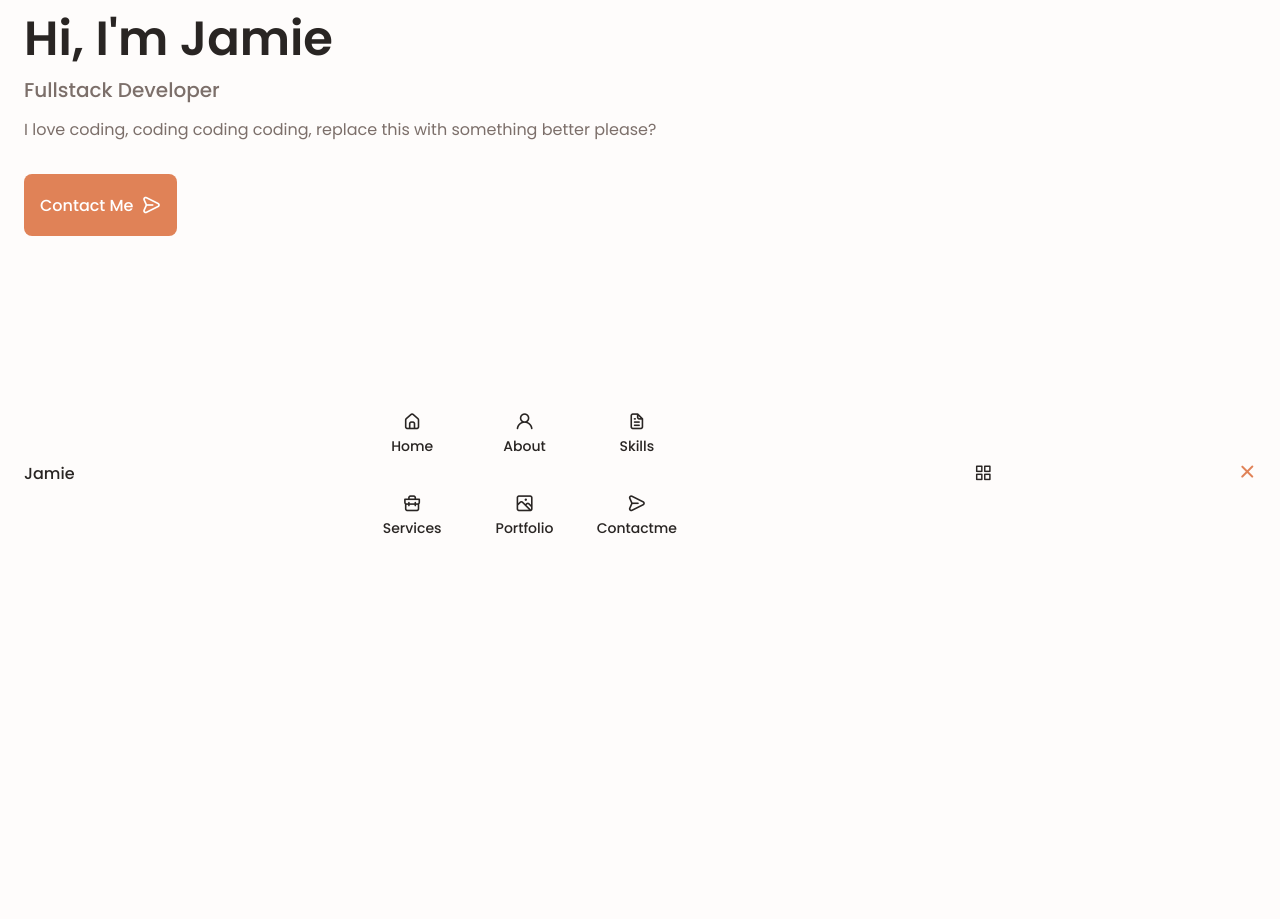
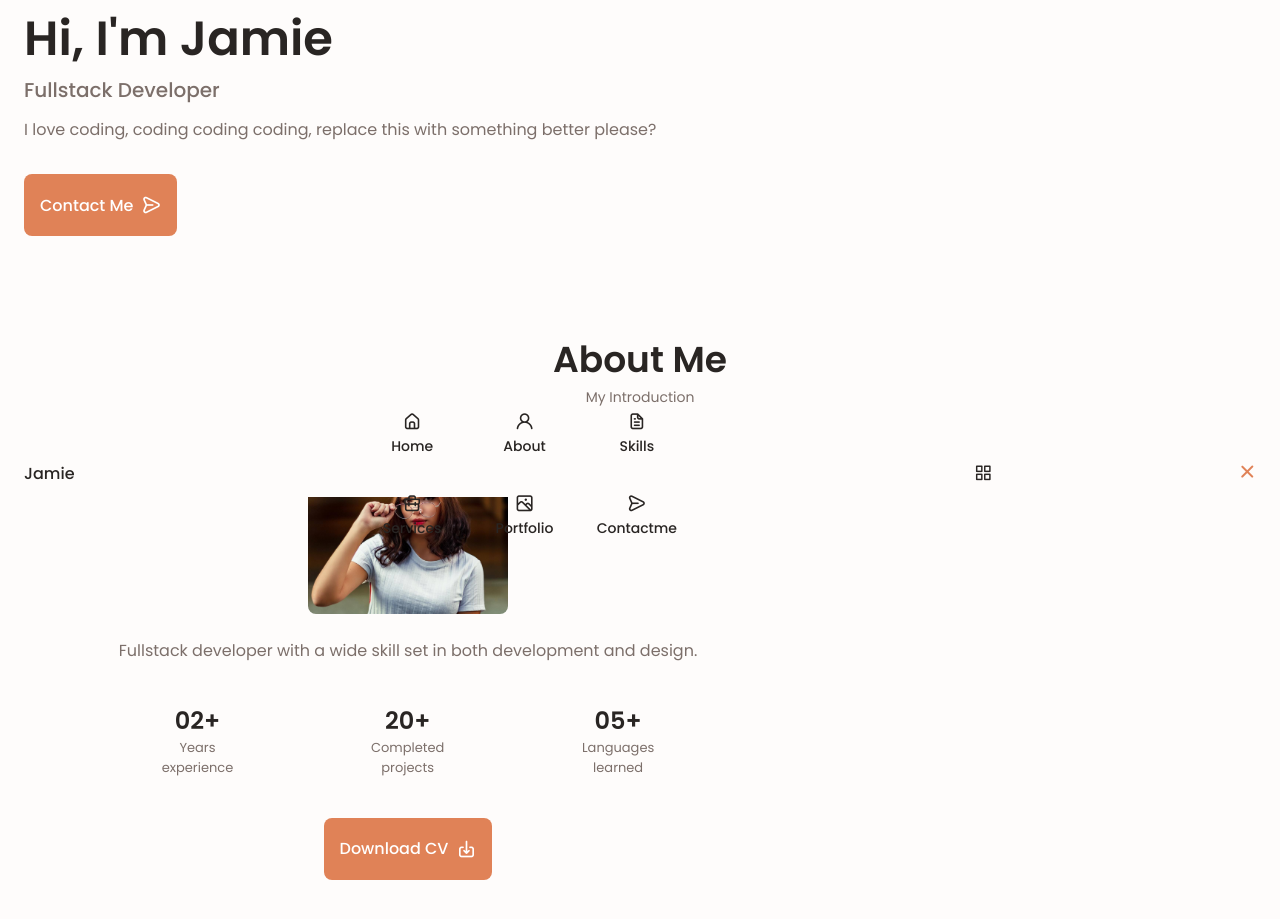
Before and after one commit to jamieleef/portfolio-website, a plain HTML site: page index.html in a window 1280 px wide. Shown: the part 303-1222 px from the top of the page. Drawn offline with nearby package versions, Linux system fonts and the light colour scheme.

Commit message:
About Section

```diff
--- a/assets/css/styles.css
+++ b/assets/css/styles.css
@@ -349,6 +349,44 @@ img {
 }
 
 /*==================== ABOUT ====================*/
+.about__img {
+    width: 200px;
+    border-radius: 0.5rem;
+    justify-self: center;
+    align-self: center;
+}
+
+.about__description {
+    text-align: center;
+    margin-bottom: var(--mb-2-5);
+}
+
+.about__info {
+    display: flex;
+    justify-content: space-evenly;
+    margin-bottom: var(--mb-2-5);
+}
+
+.about__info-title {
+    font-size: var(--h2-font-size);
+    font-weight: var(--font-semi-bold);
+    color: var(--title-color);
+}
+
+.about__info-name {
+    font-size: var(--smaller-font-size);
+}
+
+.about__info-title,
+.about__info-name {
+    display: block;
+    text-align: center;
+}
+
+.about__buttons {
+    display: flex;
+    justify-content: center;
+}
 
 /*==================== SKILLS ====================*/
 
--- a/index.html
+++ b/index.html
@@ -125,7 +125,38 @@
 
             <!--==================== ABOUT ====================-->
             <section class="about section" id="about">
+                <h2 class="section__title">About Me</h2>
+                <span class="section__subtitle">My Introduction</span>
 
+                <div class="about__container container grid">
+                    <img src="assets/img/about.jpg" alt="" class="about__img">
+
+                    <div class="about__data">
+                        <p class="about__description">Fullstack developer with a wide skill set in both development and design.</p>
+                        <div class="about__info">
+                            <div>
+                                <span class="about__info-title">02+</span>
+                                <span class="about__info-name">Years <br> experience</span>
+                            </div>
+
+                            <div>
+                                <span class="about__info-title">20+</span>
+                                <span class="about__info-name">Completed <br> projects</span>
+                            </div>
+
+                            <div>
+                                <span class="about__info-title">05+</span>
+                                <span class="about__info-name">Languages <br> learned</span>
+                            </div>
+                        </div>
+
+                        <div class="about__buttons">
+                            <a download="" href="assets/pdf/Alexa-Cv.pdf" class="button button--flex">
+                                Download CV<i class="uil uil-download-alt button__icon"></i>
+                            </a>
+                        </div>
+                    </div>
+                </div>
             </section>
 
             <!--==================== SKILLS ====================-->
```
